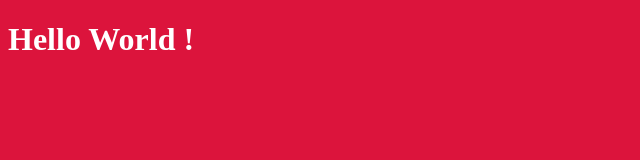
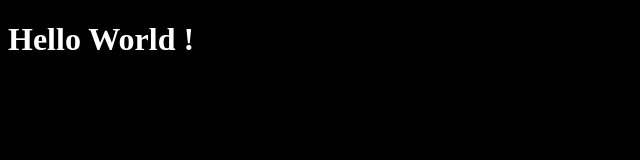
Before and after one commit to Baha-Abdelatif/mess-up-with-git, a plain HTML site: page index.html in a window 1280 px wide. Shown: the whole page, without its empty margins (0-640 px from the left). Drawn offline with Linux system fonts and the light colour scheme.

Commit message:
changement de style !

```diff
--- a/style.css
+++ b/style.css
@@ -1,4 +1,4 @@
 body {
-  background-color: crimson;
+  background-color: black;
   color: white;
 }
```
